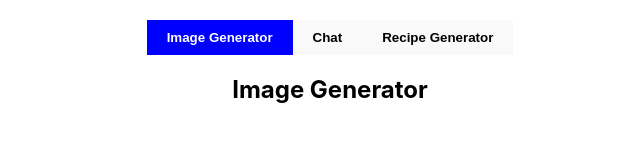
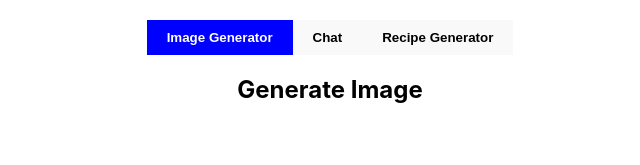
Before and after one commit to Earendiil/react-ai-project, a React (Create React App) app: page / in a window 1280 px wide. Shown: the top 165 px of the page, without its empty margins (310-950 px from the left). Built offline with nearby package versions, Linux system fonts and the light colour scheme.

Commit message:
created components for each action

```diff
--- a/src/App.js
+++ b/src/App.js
@@ -1,14 +1,17 @@
 
 import React,{ useState } from 'react';
 import './App.css';
+import ImageGenerator from './components/ImageGenerator';
+import ChatComponent from './components/ChatComponent';
+import RecipeGenerator from './components/RecipeGenerator';
+
 
 function App() {
 
 const [ activeTab, setActiveTab] = useState('image-generator')
 
   const handleTabChange = (tab) => {
-    alert(tab)
-    setActiveTab(tab);
+    setActiveTab(tab)
   };
 
   return (
@@ -24,9 +27,9 @@
           Recipe Generator</button>
 
         <div>
-          {activeTab === 'image-generator' && <h2>Image Generator</h2>}
-          {activeTab === 'chat' && <h2>Chat</h2>}
-          {activeTab === 'recipe-generator' && <h2>Recipe Generator</h2>}
+          {activeTab === 'image-generator' &&  <ImageGenerator/> }
+          {activeTab === 'chat' && <ChatComponent/>}
+          {activeTab === 'recipe-generator' &&  <RecipeGenerator/>}
         </div>
 
 
--- /dev/null
+++ b/src/components/ChatComponent.js
@@ -0,0 +1,9 @@
+
+function ChatComponent (){
+
+    return (
+        <h2>Talk to AI</h2>
+    );
+}
+
+export default ChatComponent;
--- /dev/null
+++ b/src/components/ImageGenerator.js
@@ -0,0 +1,10 @@
+
+
+function ImageGenerator () {
+
+    return (
+       <h2>Generate Image</h2>
+    );
+}
+
+export default ImageGenerator;
--- /dev/null
+++ b/src/components/RecipeGenerator.js
@@ -0,0 +1,8 @@
+
+function RecipeGenerator () {
+
+    return(
+        <h2>Generate Recipe</h2>
+    )
+}
+export default RecipeGenerator;
```
